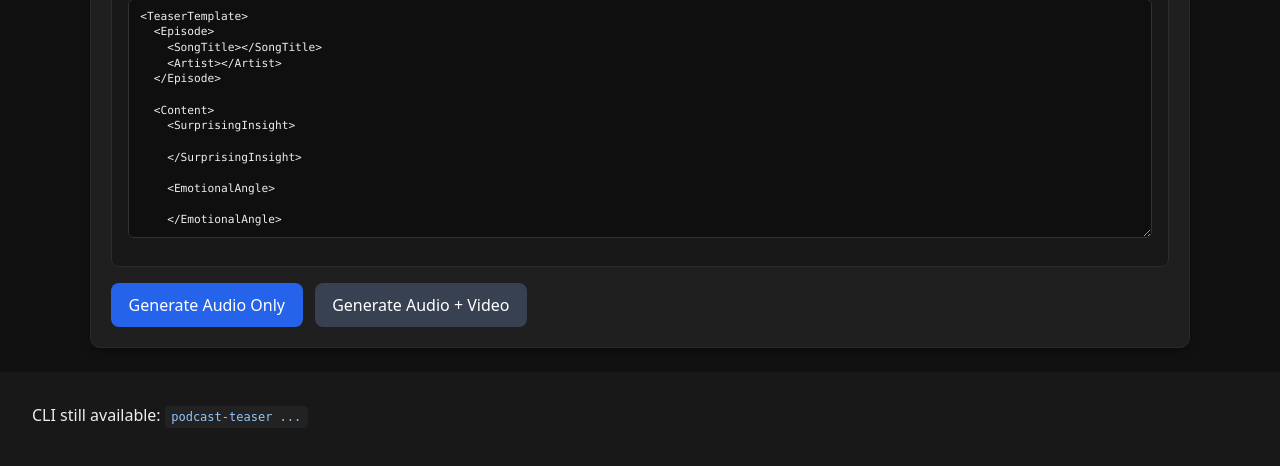
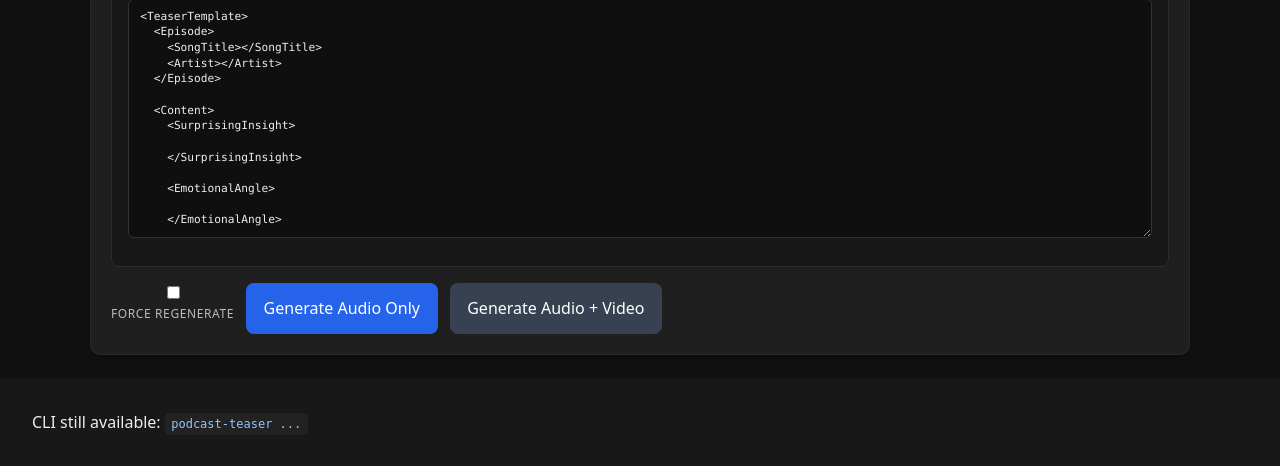
Before and after one commit to dorikro/podcast_teaser_generator, a FastAPI app: template 1song/teaser_web/templates/index.html in a window 1280 px wide. Shown: the part 775-1241 px from the top of the page. Before the commit the page ends 1199 px from the top, so only its background shows below. Run offline with FastAPI, Linux system fonts and the light colour scheme; the template is opened without the code that fills it, so the values that code supplies are empty.

Commit message:
web: add force regenerate option and media player reset

```diff
--- a/1song/teaser_web/templates/index.html
+++ b/1song/teaser_web/templates/index.html
@@ -71,6 +71,9 @@
         </fieldset>
         <!-- Removed separate Script field; XML prompt now primary source -->
         <div class="actions">
+          <label style="display:inline-flex;align-items:center;gap:4px;font-weight:normal">
+            <input type="checkbox" name="force" value="true" /> Force regenerate
+          </label>
           <button type="button" data-mode="audio" class="primary">Generate Audio Only</button>
           <button type="button" data-mode="full" class="secondary">Generate Audio + Video</button>
         </div>
@@ -131,8 +134,9 @@
       const userEdited = raw && raw.dataset.edited === 'true';
       const prompt = userEdited ? raw.value : buildXmlPrompt(fd);
       if(raw && !userEdited){ raw.value = prompt; }
-      const entries = [...fd.entries()].filter(([k]) => !['surprising_insight','emotional_angle','curiosity_hook','song_title','artist','tone_field','audience_field','output_desc'].includes(k));
-      return Object.fromEntries([...entries, ['prompt', prompt], ['mode', mode]]);
+  const entries = [...fd.entries()].filter(([k]) => !['surprising_insight','emotional_angle','curiosity_hook','song_title','artist','tone_field','audience_field','output_desc'].includes(k));
+  const force = fd.get('force') === 'true';
+  return Object.fromEntries([...entries, ['prompt', prompt], ['mode', mode], ['force', force]]);
     }
 
     const rawPrompt = document.getElementById('rawPrompt');
@@ -168,7 +172,12 @@
       pidEl.textContent = data.project_id;
       const projectId = data.project_id;
       // Always set audio if present
-      if(data.audio_url){
+  // Reset players
+  audioPlayer.removeAttribute('src');
+  videoPlayer.removeAttribute('src');
+  finalPlayer.removeAttribute('src');
+  videoBlock.hidden = true; finalBlock.hidden = true;
+  if(data.audio_url){
         const bust = data.audio_url + '?v=' + Date.now();
         audioLink.href = bust;
         audioPlayer.src = bust;
```
Also changed, not shown: 1song/teaser_web/routers/ui.py (+5 -4 lines).
